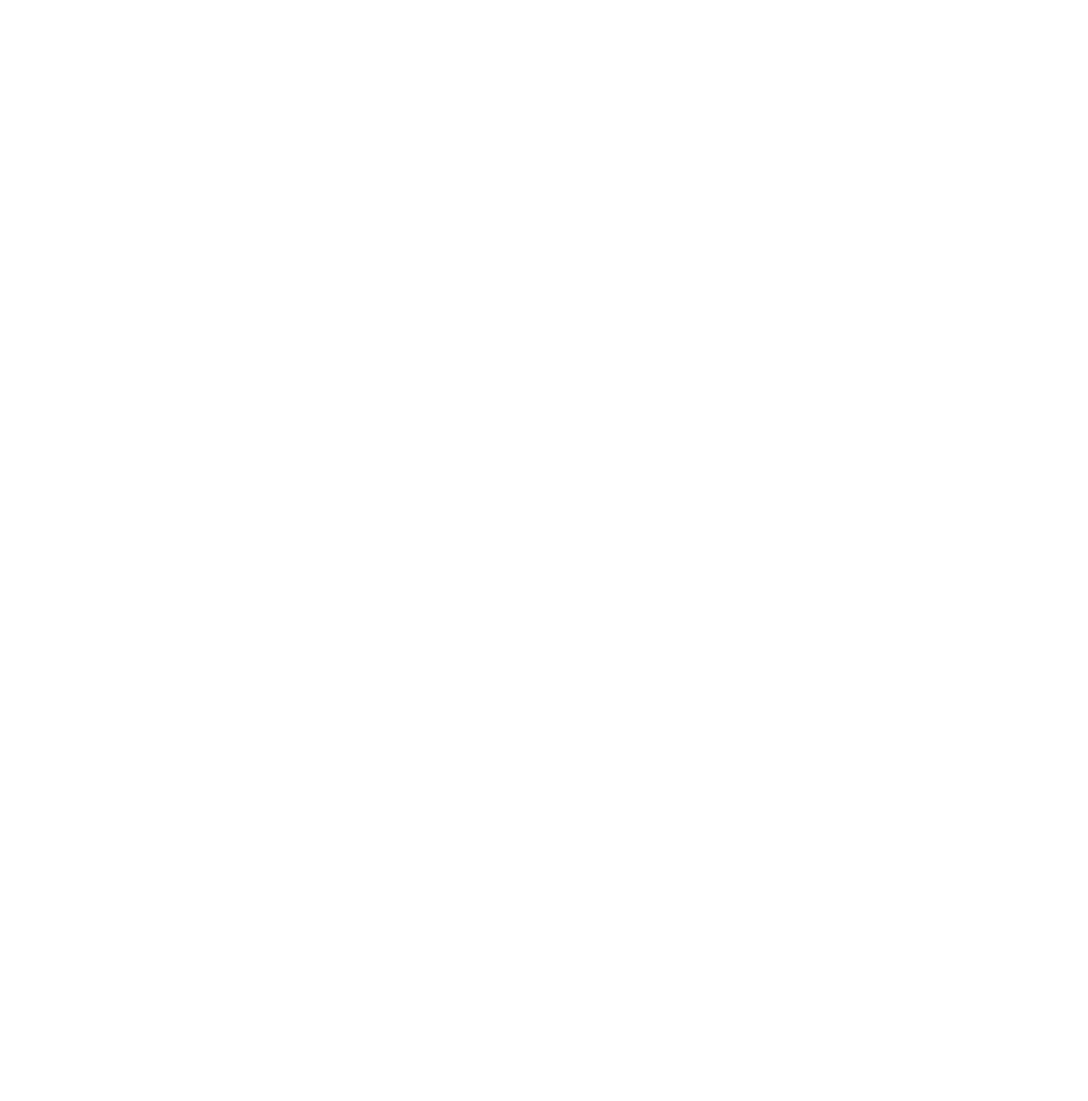
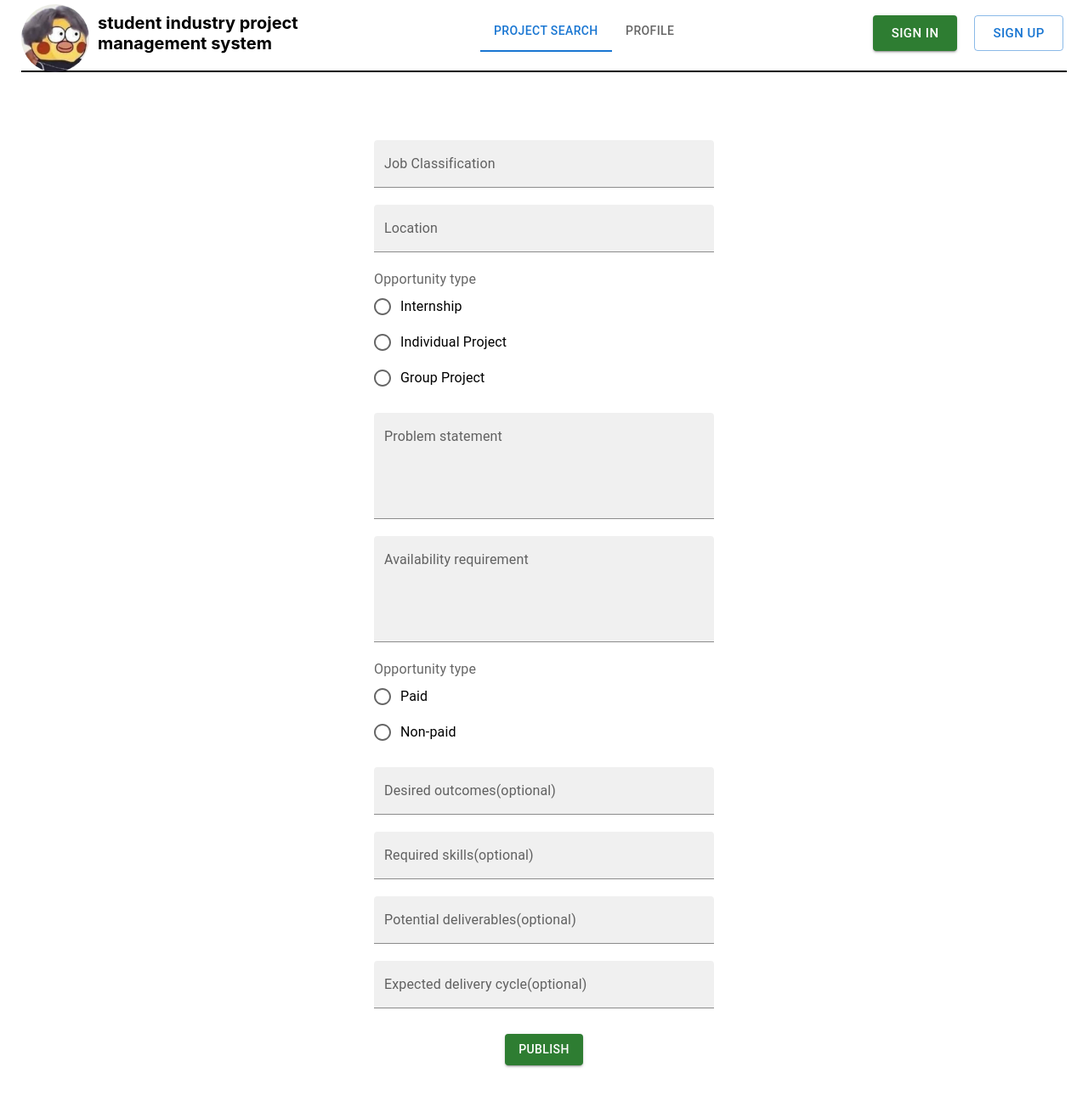
Before and after one commit to unsw-cse-comp3900-9900-23T3/capstone-project-3900f13aikun, a React (Create React App) app in the folder frontend/: page /create-project in a window 1280 px wide. Before the commit this address had no page. Shown: the top 1296 px of the page at 85% size. Before the commit the page ends 810 px from the top, so only its background shows below. Built offline with nearby package versions, Linux system fonts and the light colour scheme.

Commit message:
add create project

```diff
--- a/frontend/src/App.js
+++ b/frontend/src/App.js
@@ -8,6 +8,8 @@
 import SignIn from './root/SignIn';
 import Dashboard from './root/Dashboard';
 import ForgetPassword from './root/ForgotPassword';
+import CreateProject from './root/CreateProject';
+
 
 
 export const TotalContainer = styled('div')({
@@ -28,6 +30,7 @@
             <Route path="/profile" element={<Profile />} />
             <Route path="/dashboard" element={<Dashboard/>} />
             <Route path="/forgot" element={<ForgetPassword/>} />
+            <Route path="/create-project" element={<CreateProject/>} />
           </Routes>
         </BrowserRouter>
       </TotalContainer>
--- /dev/null
+++ b/frontend/src/root/CreateProject.jsx
@@ -0,0 +1,172 @@
+import * as React from "react";
+import Box from "@mui/material/Box";
+import Stepper from "@mui/material/Stepper";
+import Step from "@mui/material/Step";
+import StepLabel from "@mui/material/StepLabel";
+import Button from "@mui/material/Button";
+import Typography from "@mui/material/Typography";
+import TextField from "@mui/material/TextField";
+import Radio from "@mui/material/Radio";
+import RadioGroup from "@mui/material/RadioGroup";
+import FormControlLabel from "@mui/material/FormControlLabel";
+import FormControl from "@mui/material/FormControl";
+import FormLabel from "@mui/material/FormLabel";
+import { useNavigate } from "react-router-dom";
+import NavigationBtn from "../components/NavigationBtn";
+
+const steps = ["Send request code", "Verify code", "Reset password"];
+
+export default function CreateProject() {
+  const navigate = useNavigate();
+  const [classification, setClassification] = React.useState("");
+  const [location, setLocation] = React.useState("");
+  const [opportunityType, setOpportunityType] = React.useState("");
+  const [problemStatement, setProblemStatement] = React.useState("");
+  const [availabilityRequirement, setAvailabilityRequirement] = React.useState("");
+  const [paymentType, setPaymentType] = React.useState("");
+  const [desiredOutcomes, setDesiredOutcomes] = React.useState("");
+  const [requiredSkills, setRequiredSkills] = React.useState("");
+  const [potentialDel, setPotentialDel] = React.useState("");
+  const [expectedDel, setExpectedDel] = React.useState("");
+
+  const handlePublishClick = () => {
+    //
+  };
+
+  return (
+    <>
+      <NavigationBtn></NavigationBtn>
+      <Box
+        component="form"
+        sx={{
+          py: 10,
+          display: "flex",
+          flexDirection: "column",
+          alignItems: "center",
+        }}
+        noValidate
+        autoComplete="off">
+        <TextField
+          label="Job Classification"
+          variant="filled"
+          value={classification}
+          style={{ width: "400px" }}
+          onChange={(e) => {
+            setClassification(e.target.value);
+          }}
+        />
+        <br></br>
+        <TextField
+          label="Location"
+          variant="filled"
+          value={location}
+          style={{ width: "400px" }}
+          onChange={(e) => {
+            setLocation(e.target.value);
+          }}
+        />
+        <br></br>
+        <FormControl style={{ width: "400px" }}>
+          <FormLabel>Opportunity type</FormLabel>
+          <RadioGroup
+            value={opportunityType}
+            onChange={(e) => {
+              setOpportunityType(e.target.value);
+            }}>
+            <FormControlLabel value="internship" control={<Radio />} label="Internship" />
+            <FormControlLabel value="individualProject" control={<Radio />} label="Individual Project" />
+            <FormControlLabel value="groupProject" control={<Radio />} label="Group Project" />
+          </RadioGroup>
+        </FormControl>
+
+        <br></br>
+        <TextField
+          label="Problem statement"
+          variant="filled"
+          value={problemStatement}
+          style={{ width: "400px" }}
+          multiline
+          rows={4}
+          onChange={(e) => {
+            setProblemStatement(e.target.value);
+          }}
+        />
+        <br></br>
+        <TextField
+          label="Availability requirement"
+          variant="filled"
+          value={availabilityRequirement}
+          style={{ width: "400px" }}
+          multiline
+          rows={4}
+          onChange={(e) => {
+            setAvailabilityRequirement(e.target.value);
+          }}
+        />
+        <br></br>
+
+        <FormControl style={{ width: "400px" }}>
+          <FormLabel>Opportunity type</FormLabel>
+          <RadioGroup
+            value={paymentType}
+            onChange={(e) => {
+              setPaymentType(e.target.value);
+            }}>
+            <FormControlLabel value="paid" control={<Radio />} label="Paid" />
+            <FormControlLabel value="non-paid" control={<Radio />} label="Non-paid" />
+          </RadioGroup>
+        </FormControl>
+
+        <br></br>
+        <TextField
+          label="Desired outcomes(optional)"
+          variant="filled"
+          value={desiredOutcomes}
+          style={{ width: "400px" }}
+          onChange={(e) => {
+            setDesiredOutcomes(e.target.value);
+          }}
+        />
+        <br></br>
+        <TextField
+          label="Required skills(optional)"
+          variant="filled"
+          value={requiredSkills}
+          style={{ width: "400px" }}
+          onChange={(e) => {
+            setRequiredSkills(e.target.value);
+          }}
+        />
+        <br></br>
+        <TextField
+          label="Potential deliverables(optional)"
+          variant="filled"
+          value={potentialDel}
+          style={{ width: "400px" }}
+          onChange={(e) => {
+            setPotentialDel(e.target.value);
+          }}
+        />
+        <br></br>
+        <TextField
+          label="Expected delivery cycle(optional)"
+          variant="filled"
+          value={expectedDel}
+          style={{ width: "400px" }}
+          onChange={(e) => {
+            setExpectedDel(e.target.value);
+          }}
+        />
+        <Button
+          variant="contained"
+          color="success"
+          sx={{ marginTop: "30px" }}
+          onClick={() => {
+            handlePublishClick();
+          }}>
+          Publish
+        </Button>
+      </Box>
+    </>
+  );
+}
--- a/frontend/src/root/ForgotPassword.jsx
+++ b/frontend/src/root/ForgotPassword.jsx
@@ -7,6 +7,7 @@
 import Typography from "@mui/material/Typography";
 import TextField from "@mui/material/TextField";
 import { useNavigate } from "react-router-dom";
+import NavigationBtn from '../components/NavigationBtn';
 
 const steps = ["Send request code", "Verify code", "Reset password"];
 
@@ -33,6 +34,8 @@
   };
 
   return (
+    <>
+      <NavigationBtn></NavigationBtn>
       <Box sx={{ width: "80%", marginTop: "100px", marginRight: "30px" }}>
         <Stepper activeStep={activeStep}>
           {steps.map((label, index) => {
@@ -164,5 +167,6 @@
           ) : null}
         </>
       </Box>
+    </>
   );
 }
```
Lines whose indentation alone changed are shown as unchanged.
